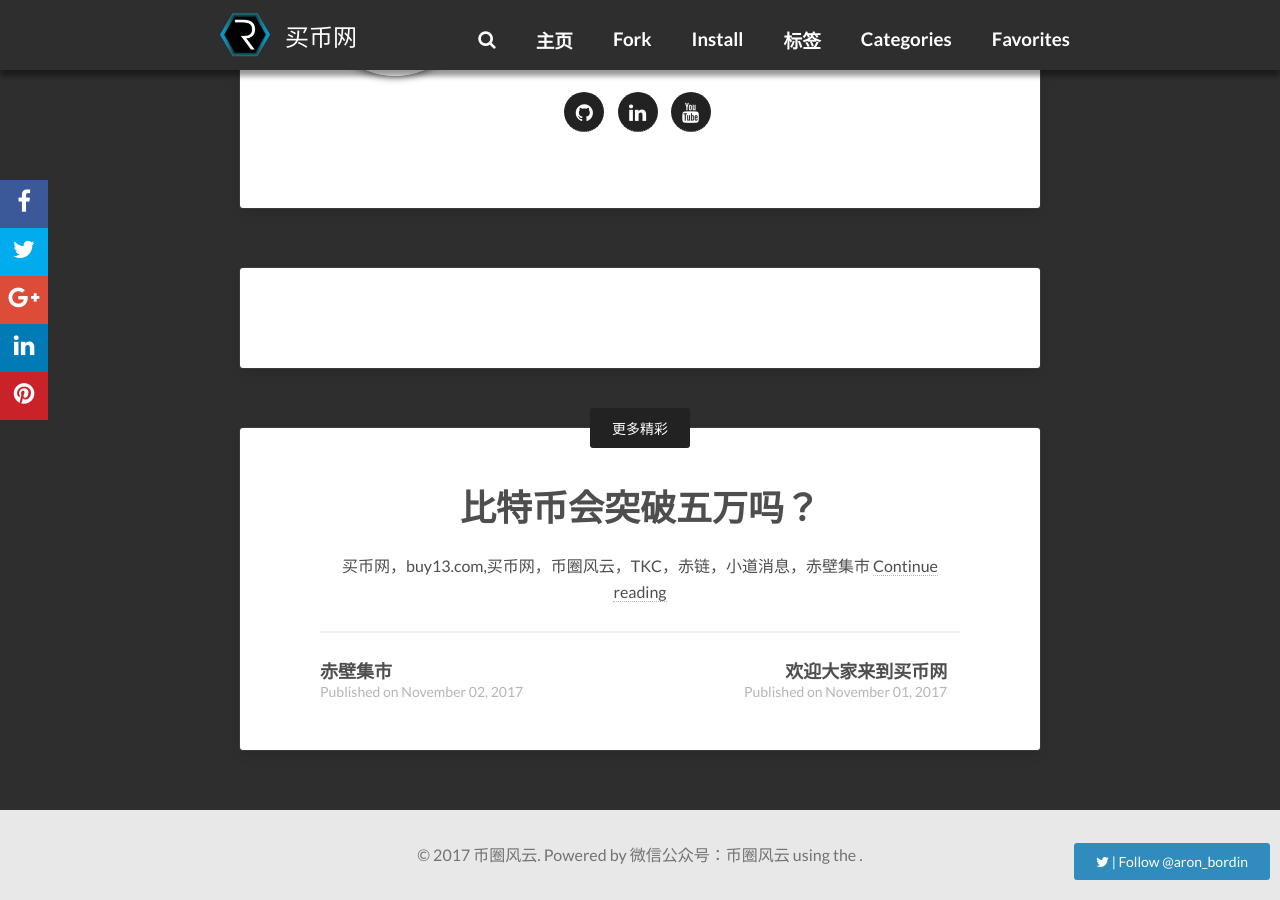
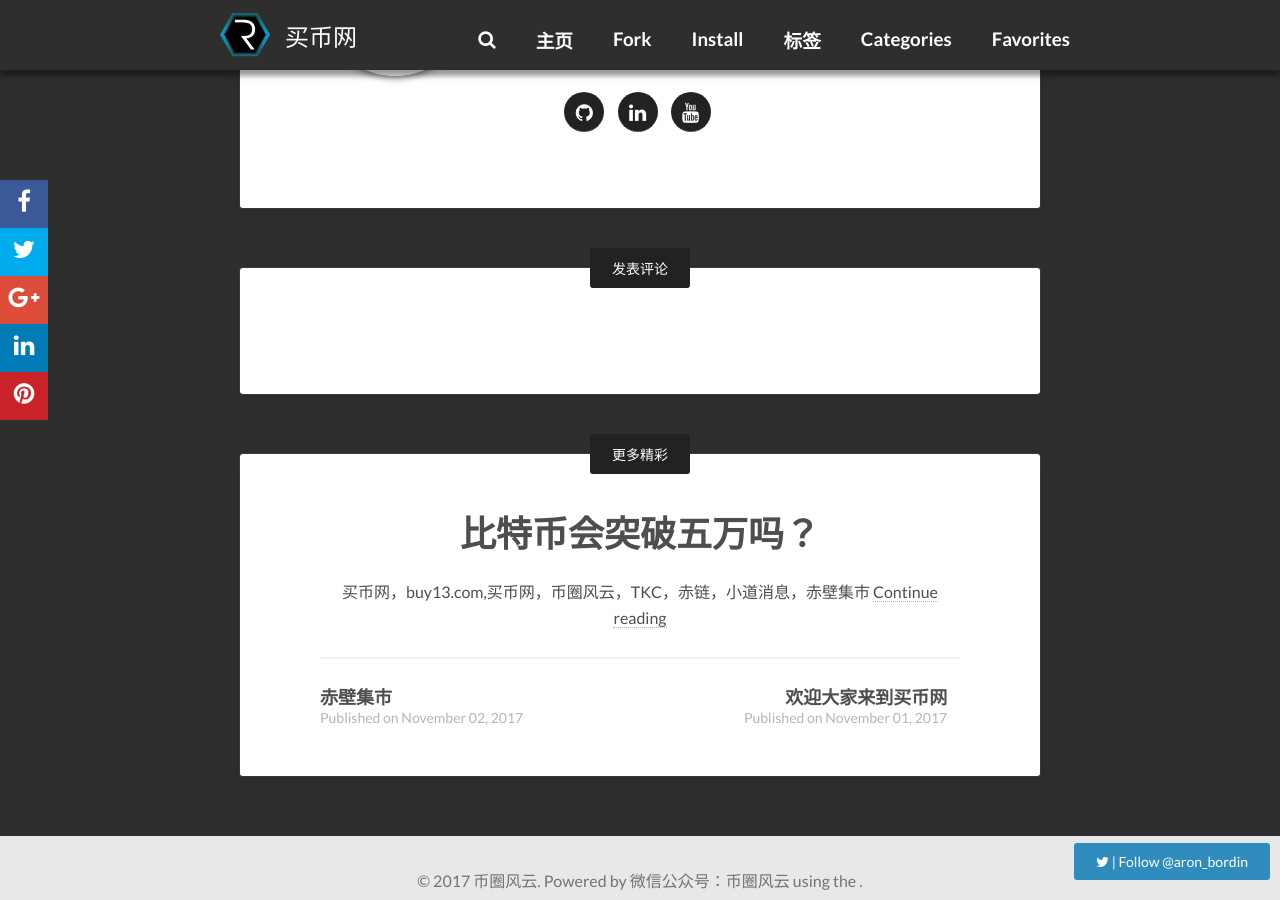
Before and after one commit to lijx127/buy13, a Jekyll site: the page built from _posts/2016-11-30-dark-post.md, in a window 1280 px wide and 900 px high, scrolled down 1132 px. Built offline with Jekyll 4.4.1, drawn with Linux system fonts in a browser that asks for light colours; comment, search, counter and statistics services are not loaded.

Commit message:
Update read-more.html

```diff
--- a/_includes/read-more.html
+++ b/_includes/read-more.html
@@ -1,5 +1,12 @@
 <!--PC版-->
-<div id="SOHUCS"  class="read-more"></div>
+<div class="read-more">
+  <div class="read-more-header">
+      <a href="#" class="read-more-btn">发表评论</a>
+  </div>
+  <div class="read-more-content">
+    <div id="SOHUCS"></div>
+  </div>
+</div>
 <script charset="utf-8" type="text/javascript" src="https://changyan.sohu.com/upload/changyan.js" ></script>
 <script type="text/javascript">
 window.changyan.api.config({
```
